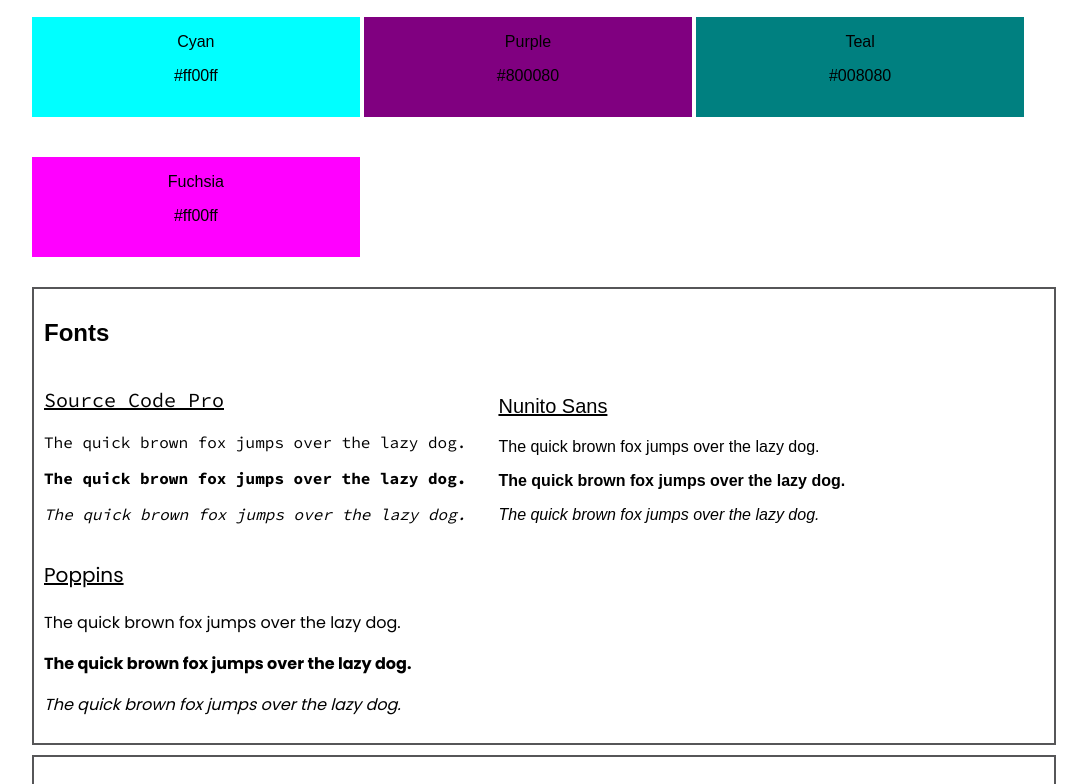
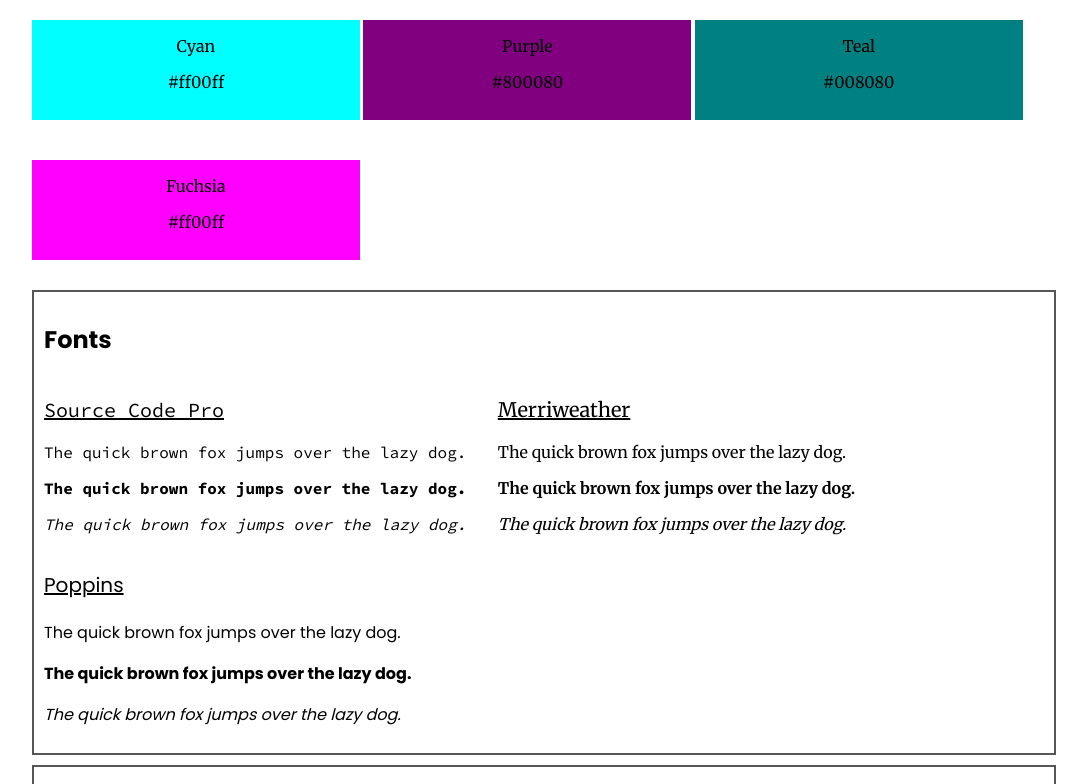
Before and after one commit to rocknrollmartian/codecademy-projects, a plain HTML site: page index.html in a window 1280 px wide. Shown: the part 83-867 px from the top of the page, without its empty margins (96-1183 px from the left). Drawn offline with Linux system fonts and the light colour scheme.

Commit message:
Add files via upload

```diff
--- a/index.html
+++ b/index.html
@@ -2,7 +2,7 @@
 <html lang="en">
 <head>
     <link href="https://fonts.googleapis.com/css?family=Source+Code+Pro:400,700&display=swap" rel="stylesheet">
-    <link href="https://fonts.googleapis.com/css?family=Nunito+Sans:400,400i,700&display=swap" rel="stylesheet">
+    <link href="https://fonts.googleapis.com/css2?family=Merriweather:400,700&display=swap" rel="stylesheet">
     <link href="https://fonts.googleapis.com/css?family=Poppins:400,500,700&display=swap" rel="stylesheet">
     <link rel="stylesheet" href=".\styles.css">
     <meta charset="UTF-8">
@@ -42,10 +42,10 @@
         <p class="italic source-code-pro">The quick brown fox jumps over the lazy dog.</p>
       </div>
       <div class="font-panel">
-        <p class="font-label nunito-sans">Nunito Sans</p>
-        <p class="regular nunito-sans">The quick brown fox jumps over the lazy dog.</p>
-        <p class="bold nunito-sans">The quick brown fox jumps over the lazy dog.</p>
-        <p class="italic nunito-sans">The quick brown fox jumps over the lazy dog.</p>
+        <p class="font-label merriweather">Merriweather</p>
+        <p class="regular merriweather">The quick brown fox jumps over the lazy dog.</p>
+        <p class="bold merriweather">The quick brown fox jumps over the lazy dog.</p>
+        <p class="italic merriweather">The quick brown fox jumps over the lazy dog.</p>
       </div>
       <div class="font-panel">
         <p class="font-label poppins">Poppins</p>
@@ -63,7 +63,7 @@
         <ul>
           <li>Font-weight: 700 (bold)</li>
           <li>Font-size: 26px</li>
-          <li>Font-family: Nunito Sans</li>
+          <li>Font-family: Merriweather</li>
         </ul>
       </div>
       <div class="text-panel">
--- a/styles.css
+++ b/styles.css
@@ -1,6 +1,10 @@
 body {
-font-family: Arial, Helvetica, sans-serif;
+font-family: 'Merriweather', serif;
 margin: 0 10%;
+}
+
+h2 {
+  font-family: "Poppins", sans-serif;
 }
 
 .container {
@@ -63,8 +67,8 @@ margin: 0 10%;
     font-weight: 700;
   }
 
-  .nunito-sans {
-    font-family: 'PT Sans', sans-serif;
+  .Merriweather {
+   font-family: 'Merriweather', serif;
   }
 
   .source-code-pro {
@@ -78,7 +82,7 @@ margin: 0 10%;
   .text-panel h1 {
     font-weight: 700;
     font-size: 32px;
-    font-family: 'PT Sans', sans-serif;
+    font-family: 'Merriweather', serif;
   }
 
   .text-panel h2 {
```
